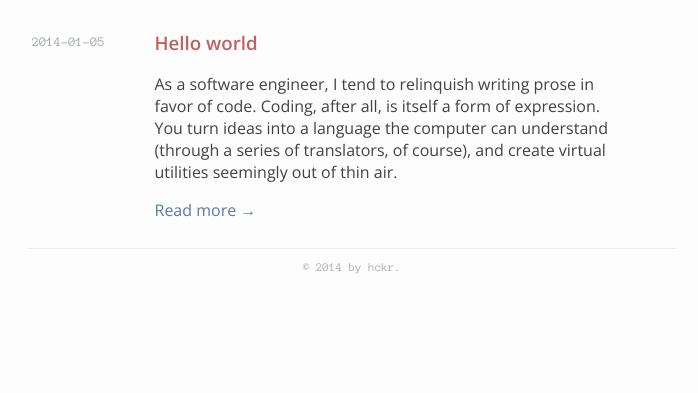
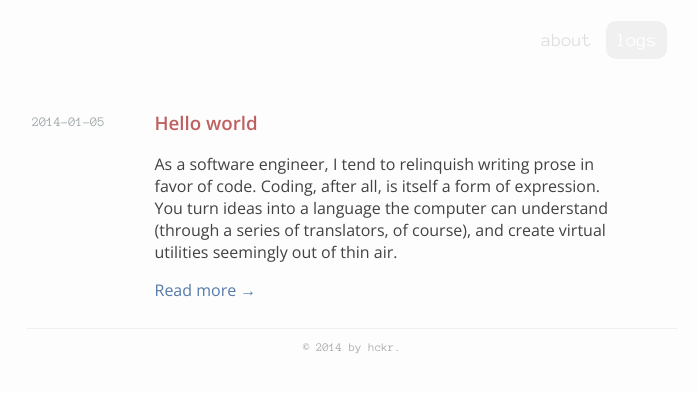
Before and after one commit to bitjockey42/astrohckr.github.io, a Jekyll site: the page built from index.md, in a window 1280 px wide. Shown: the top 393 px of the page, without its empty margins (288-986 px from the left). Built offline with Jekyll 4.4.1, drawn with Linux system fonts in a browser that asks for light colours; Markdown is read by kramdown in place of the engine named in the settings.

Commit message:
more minimalist navbar

```diff
--- a/_includes/nav.html
+++ b/_includes/nav.html
@@ -1,21 +1,6 @@
 <nav>
   <div class="nav">
     <ul class="nav-ul">
-      <li>
-        <a class="header-site-title" href="{{ page.url }}">
-          $
-          {% case page.type %}
-          {% when 'index' %}
-            ls {{ site.title }}/{{ page.slug }}/
-          {% when 'single' %}
-            less {{ page.date|date: "%Y-%m-%d" }}{{ page.ext_display}}
-          {% when 'about' %}
-            whoami
-          {% else %}
-            {{ site.title }}/{{ page.title }}
-          {% endcase %}
-        </a>
-      </li>
       {% for site_page in site.pages %}
         <li>
           <a href="{{ site_page.url }}"
--- a/_layouts/default.html
+++ b/_layouts/default.html
@@ -1,5 +1,6 @@
 <div class="center">
   {% include head.html %}
+  {% include nav.html %}
   {{ content }}
   {% include footer.html %}
 </div>
--- a/assets/stylesheets/nav.css
+++ b/assets/stylesheets/nav.css
@@ -1,5 +1,6 @@
 .nav {
-    background: #333 url('/assets/images/subtle_carbon.png');
+    text-align: right;
+    padding: 5px 10px;
 }
 
 .nav-ul {
@@ -16,18 +17,18 @@
     color: #dfdfdf;
     text-decoration: none;
     font-family: "Anonymous Pro", sans-serif;
-    font-size: 10pt;
+    font-size: 14pt;
     text-transform: lowercase;
-    border-left: solid 5px transparent;
-    padding: 10px 15px;
+    padding: 10px 10px;
+    border-radius: 10px;
 }
 
 .nav-item:hover {
     color: #fdfdfd;
-    border-left: solid 5px #7e8073;
+    background: #7e8073;
 }
 
 .nav-item-active {
     color: #fff;
-    border-left: solid 5px #c5cc8f;
+    background: #f0f0f0;
 }
```
